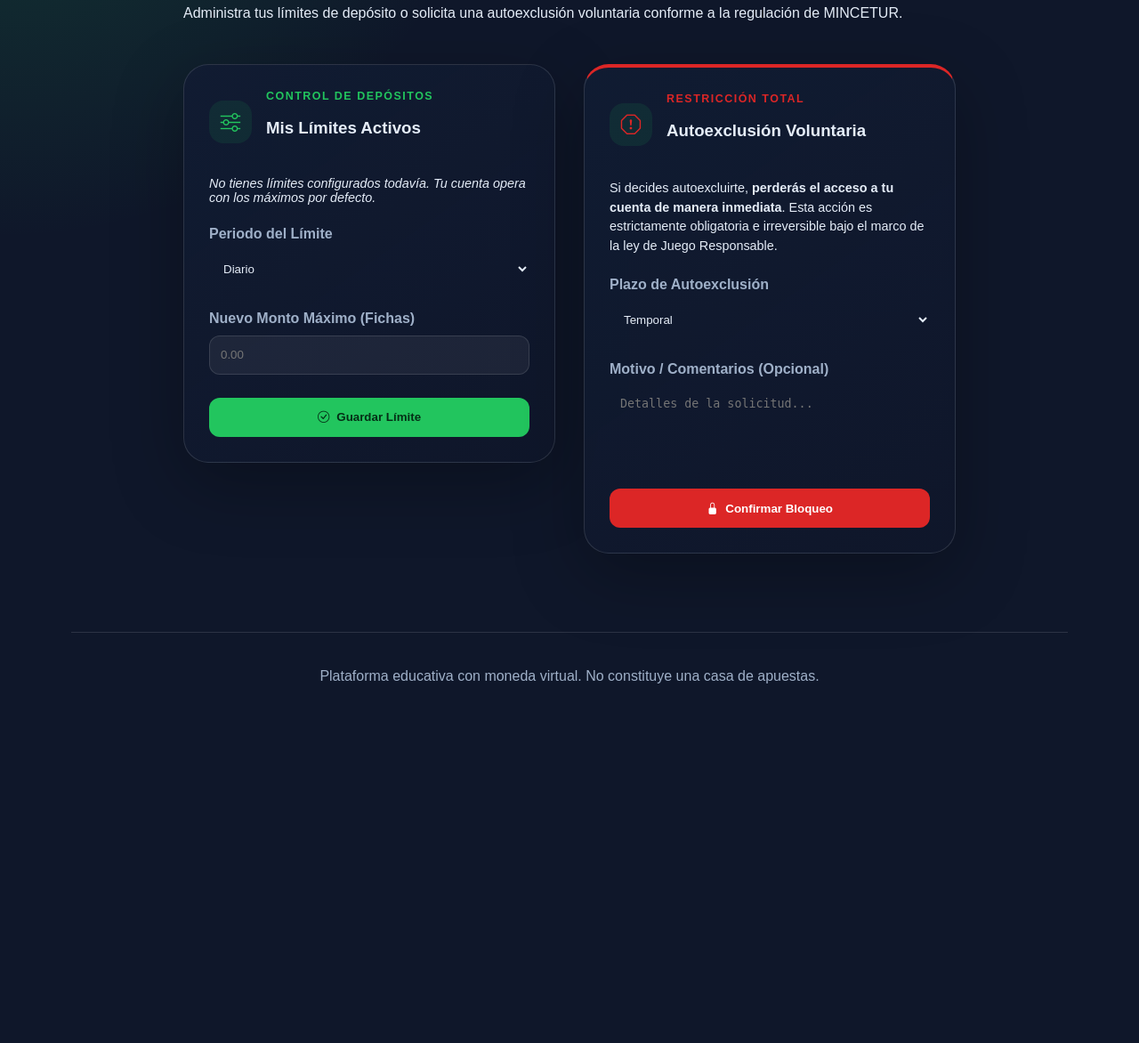
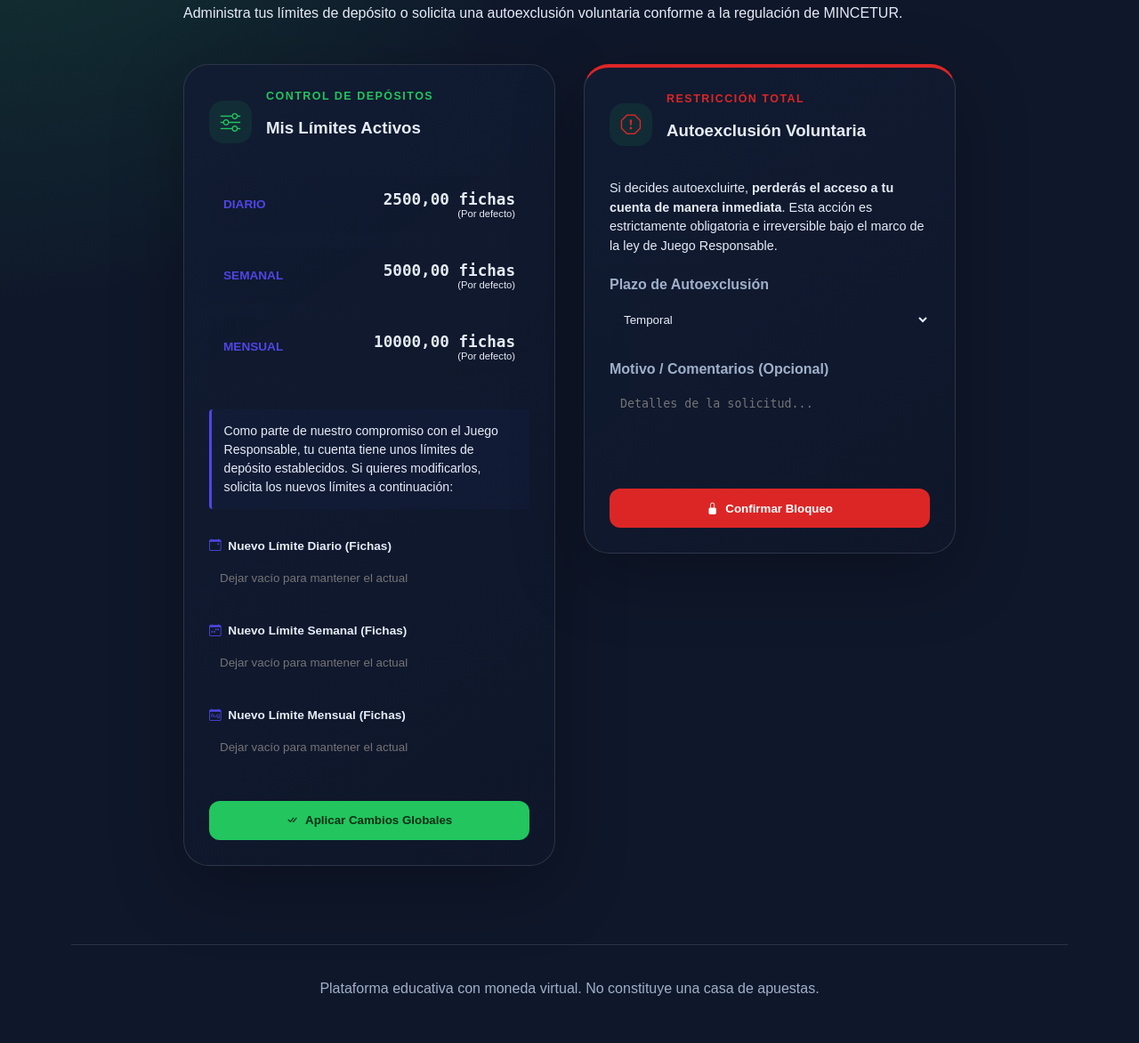
Before and after one commit to JeanJairo06/FairBet, a Django app: page /juego-responsable/panel/ in a window 1280 px wide. Shown: the part 312-1484 px from the top of the page at 89% size. Before the commit the page ends 1080 px from the top, so only its background shows below. Run offline with Django 5.2, Linux system fonts and the light colour scheme; the visitor is signed in with stand-in values (Sample User, id 1); data that the repository does not hold is empty; parts of the project's set-up code (start-up, migrations or seed data) failed here and were passed over.

Commit message:
fix: se corrigió validación y diseño del panel juego responsable

```diff
--- a/juego_responsable/views.py
+++ b/juego_responsable/views.py
@@ -5,51 +5,82 @@ from django.utils import timezone
 from core.choices import PeriodoLimite, TipoAutoexclusion
 from core.decorators import verified_player_required
 from juego_responsable.models import LimiteJuegoResponsable, Autoexclusion
+from django.conf import settings
+from decimal import Decimal, InvalidOperation
 
 @verified_player_required
 def panel_juego_responsable_view(request):
     usuario = request.user
 
-    limites_usuario = LimiteJuegoResponsable.objects.filter(usuario=usuario)
-    for limite in limites_usuario:
-        limite.actualizar_limites_si_procede()
+    limites_pantalla = []
+    periodos_evaluar = [PeriodoLimite.DIARIO, PeriodoLimite.SEMANAL, PeriodoLimite.MENSUAL]
+    for per in periodos_evaluar:
+        limite_obj = LimiteJuegoResponsable.objects.filter(usuario=usuario, periodo=per).first()
+
+        if limite_obj:
+            limite_obj.actualizar_limites_si_procede()
+            limites_pantalla.append({
+                'periodo_upper': per.upper(),
+                'periodo_display': limite_obj.get_periodo_display(),
+                'monto_actual': limite_obj.limite_actual(),
+                'limite_actual': limite_obj.limite_actual(),
+                'limite_pendiente': limite_obj.limite_pendiente,
+                'pendiente_aplicar_en': limite_obj.pendiente_aplicar_en,
+                'es_default': False
+            })
+        else:
+            monto_defecto = settings.JUEGO_RESPONSABLE_LIMITES_DEFAULT.get(per.upper(), 0.00)
+            limites_pantalla.append({
+                'periodo_upper': per.upper(),
+                'periodo_display': per.capitalize(),
+                'monto_actual': Decimal(str(monto_defecto)),
+                'limite_actual': Decimal(str(monto_defecto)),
+                'limite_pendiente': None,
+                'pendiente_aplicar_en': None,
+                'es_default': True
+            })
 
     if request.method == 'POST':
         accion = request.POST.get('accion')
 
         if accion == 'cambiar_limite':
-            periodo = request.POST.get('periodo')
-            monto_str = request.POST.get('monto')
+            periodos_formulario = [PeriodoLimite.DIARIO, PeriodoLimite.SEMANAL, PeriodoLimite.MENSUAL]
+            errores_detectados = False
+            campos_modificados = 0
+            for per in periodos_formulario:
+                monto_str = request.POST.get(f'monto_{per.lower()}')
+                if not monto_str or monto_str.strip() == "":
+                    continue
+                try:
+                    monto = Decimal(monto_str)
+                    if monto < 0:
+                        raise ValueError("El monto no puede ser negativo.")
+                    campos_modificados += 1
+                    limite_obj, created = LimiteJuegoResponsable.objects.get_or_create(
+                        usuario=usuario,
+                        periodo=per,
+                        defaults={'limite_actual': monto}
+                    )
 
-            try:
-                monto = float(monto_str)
-                if monto < 0:
-                    raise ValueError("El monto no puede ser negativo.")
+                    if not created:
+                        if monto < limite_obj.limite_actual:
+                            limite_obj.limite_actual = monto
+                            limite_obj.limite_pendiente = None
+                            limite_obj.pendiente_aplicar_en = None
+                            limite_obj.save()
+                        elif monto > limite_obj.limite_actual:
+                            limite_obj.limite_pendiente = monto
+                            limite_obj.pendiente_aplicar_en = timezone.now() + timezone.timedelta(hours=24)
+                            limite_obj.save()
 
-                limite_obj, created = LimiteJuegoResponsable.objects.get_or_create(
-                    usuario=usuario,
-                    periodo=periodo,
-                    defaults={'limite_actual': monto}
-                )
+                except (ValueError, TypeError) as e:
+                    errores_detectados = True
+                    messages.error(request, f"Error en el límite {per.lower()}: {str(e)}")
 
-                if not created:
-                    if monto < limite_obj.limite_actual:
-                        limite_obj.limite_actual = monto
-                        limite_obj.limite_pendiente = None
-                        limite_obj.pendiente_aplicar_en = None
-                        messages.success(request, f"Su límite {periodo} se ha reducido exitosamente.")
-                    else:
-                        limite_obj.limite_pendiente = monto
-                        limite_obj.pendiente_aplicar_en = timezone.now() + timezone.timedelta(hours=24)
-                        messages.warning(request, f"Al tratarse de un aumento, se aplicará automáticamente después del período de espera de 24 horas.")
-
-                    limite_obj.save()
-
-            except (ValueError, TypeError):
-                messages.error(request, "Por favor, ingrese un monto numérico válido.")
-            except ValidationError as e:
-                messages.error(request, f"Error de validación: {e.message}")
-
+            if campos_modificados == 0 and not errores_detectados:
+                messages.warning(request, "No has ingresado ningún monto para modificar en el formulario.")
+            elif not errores_detectados:
+                messages.success(request, f"Solicitud de actualización de límites procesada exitosamente (los aumentos requieren 24 horas de cooldown).")
             return redirect('juego_responsable:panel')
 
         elif accion == 'autoexcluirse':
@@ -79,7 +110,7 @@ def panel_juego_responsable_view(request):
             return redirect('juego_responsable:panel')
 
     context = {
-        'limites': limites_usuario,
+        'limites': limites_pantalla,
         'choices_periodo': PeriodoLimite.choices,
         'choices_autoexclusion': TipoAutoexclusion.choices,
     }
--- a/templates/juego_responsable/panel.html
+++ b/templates/juego_responsable/panel.html
@@ -31,10 +31,15 @@
                         <div style="padding: 1rem; background: rgba(0,0,0,0.02); border: 1px solid var(--border-color); border-radius: 6px;">
                             <div style="display: flex; justify-content: space-between; align-items: center;">
                                 <strong style="text-transform: uppercase; font-size: 0.85rem; color: #4f46e5;">
-                                    {{ limite.get_periodo_display }}
+                                    {{ limite.periodo_display }}
                                 </strong>
-                                <span style="font-family: monospace; font-weight: 700; font-size: 1.1rem;">
+                                <span style="font-family: monospace; font-weight: 700; font-size: 1.1rem; text-align: right;">
                                     {{ limite.limite_actual }} fichas
+                                    {% if limite.es_default %}
+                                        <small style="font-size: 0.7rem; color: var(--text-muted); display: block; font-weight: normal; font-family: sans-serif;">
+                                            (Por defecto)
+                                        </small>
+                                    {% endif %}
                                 </span>
                             </div>
 
@@ -48,28 +53,46 @@
                         </div>
                     {% endfor %}
                 </div>
-            {% else %}
-                <p style="font-size: 0.9rem; color: var(--text-muted); font-style: italic; margin-bottom: 1.5rem;">
-                    No tienes límites configurados todavía. Tu cuenta opera con los máximos por defecto.
-                </p>
             {% endif %}
 
             <form method="post" class="auth-form">
                 {% csrf_token %}
                 <input type="hidden" name="accion" value="cambiar_limite">
 
-                <label for="id_periodo">Periodo del Límite</label>
-                <select name="periodo" id="id_periodo" class="auth-form" style="width: 100%; padding: 0.75rem; border: 1px solid var(--border-color); border-radius: 6px; background-color: var(--bg-main); color: var(--text-main); margin-bottom: 1rem; color-scheme: dark;">
-                    {% for value, text in choices_periodo %}
-                        <option value="{{ value }}" style="background-color: #1e293b; color: #ffffff;">{{ text }}</option>
-                    {% endfor %}
-                </select>
+                <p style="color: var(--text-muted); font-size: 0.88rem; line-height: 1.5; margin-bottom: 1.5rem; padding: 0.85rem; background: rgba(79, 70, 229, 0.04); border-left: 3px solid #4f46e5; border-radius: 4px; text-align: left; font-family: sans-serif;">
+                    Como parte de nuestro compromiso con el Juego Responsable, tu cuenta tiene unos límites de depósito establecidos.
+                    Si quieres modificarlos, solicita los nuevos límites a continuación:
+                </p>
 
-                <label for="id_monto">Nuevo Monto Máximo (Fichas)</label>
-                <input type="number" name="monto" id="id_monto" step="0.01" min="0" required placeholder="0.00">
+                <div style="margin-bottom: 1.25rem;">
+                    <label for="id_monto_diario" style="display: block; margin-bottom: 0.4rem; font-weight: 600; font-size: 0.85rem; color: var(--text-main);">
+                        <i class="bi bi-calendar-event" style="color: #4f46e5; margin-right: 4px;"></i> Nuevo Límite Diario (Fichas)
+                    </label>
+                    <input type="number" step="0.01" name="monto_diario" id="id_monto_diario" class="auth-form"
+                        style="width: 100%; padding: 0.75rem; border: 1px solid var(--border-color); border-radius: 6px; background-color: var(--bg-main); color: var(--text-main);"
+                        placeholder="Dejar vacío para mantener el actual">
+                </div>
 
-                <button type="submit" class="button button--primary button--full" style="margin-top: 1rem;">
-                    <i class="bi bi-check-circle"></i> Guardar Límite
+                <div style="margin-bottom: 1.25rem;">
+                    <label for="id_monto_semanal" style="display: block; margin-bottom: 0.4rem; font-weight: 600; font-size: 0.85rem; color: var(--text-main);">
+                        <i class="bi bi-calendar-week" style="color: #4f46e5; margin-right: 4px;"></i> Nuevo Límite Semanal (Fichas)
+                    </label>
+                    <input type="number" step="0.01" name="monto_semanal" id="id_monto_semanal" class="auth-form"
+                        style="width: 100%; padding: 0.75rem; border: 1px solid var(--border-color); border-radius: 6px; background-color: var(--bg-main); color: var(--text-main);"
+                        placeholder="Dejar vacío para mantener el actual">
+                </div>
+
+                <div style="margin-bottom: 1.5rem;">
+                    <label for="id_monto_mensual" style="display: block; margin-bottom: 0.4rem; font-weight: 600; font-size: 0.85rem; color: var(--text-main);">
+                        <i class="bi bi-calendar-month" style="color: #4f46e5; margin-right: 4px;"></i> Nuevo Límite Mensual (Fichas)
+                    </label>
+                    <input type="number" step="0.01" name="monto_mensual" id="id_monto_mensual" class="auth-form"
+                        style="width: 100%; padding: 0.75rem; border: 1px solid var(--border-color); border-radius: 6px; background-color: var(--bg-main); color: var(--text-main);"
+                        placeholder="Dejar vacío para mantener el actual">
+                </div>
+
+                <button type="submit" class="button button--primary button--full" style="margin-top: 0.25rem;">
+                    <i class="bi bi-check-all"></i> Aplicar Cambios Globales
                 </button>
             </form>
         </div>
```
Also changed, not shown: config/settings.py (+7 -0 lines), juego_responsable/validators.py (+15 -9 lines).
